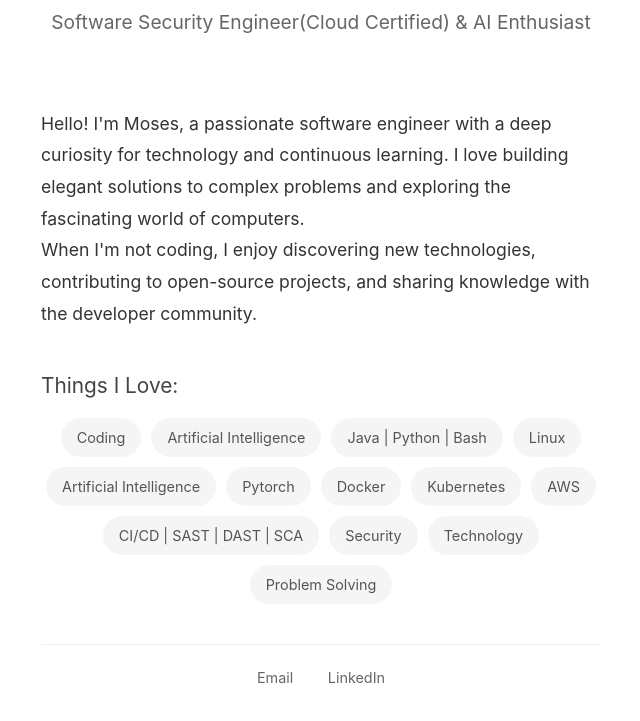
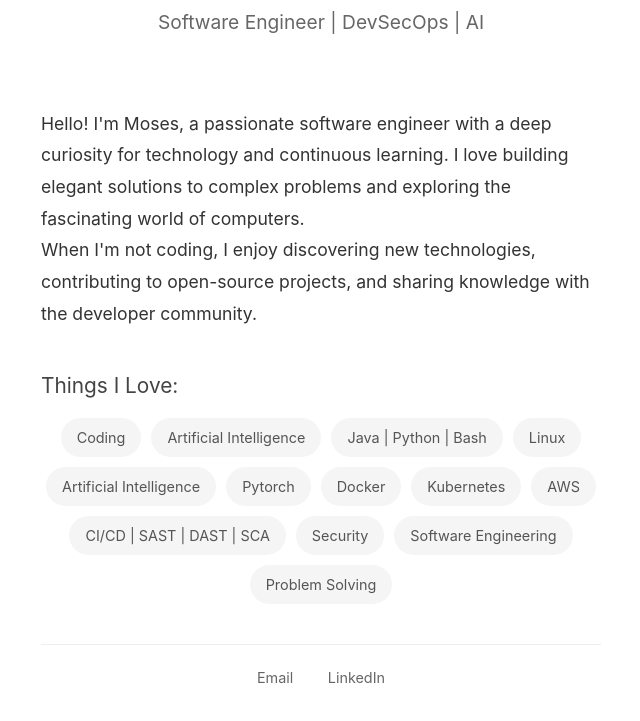
Before and after one commit to Moses-Omondi/engineer-blog, a plain HTML site: page index.html in a window 1280 px wide. Shown: the part 127-848 px from the top of the page, without its empty margins (319-959 px from the left). Drawn offline with Linux system fonts and the light colour scheme.

Commit message:
Title updated

```diff
--- a/index.html
+++ b/index.html
@@ -113,7 +113,7 @@
     <div class="container">
         <div class="profile">
             <h1>Moses Omondi</h1>
-            <p class="subtitle">Software Security Engineer(Cloud Certified) & AI Enthusiast</p>
+            <p class="subtitle">Software Engineer | DevSecOps | AI</p>
         </div>
 
         <div class="description">
@@ -139,7 +139,7 @@
                 <span class="hobby-tag">AWS</span>
                 <span class="hobby-tag">CI/CD | SAST | DAST | SCA</span>
                 <span class="hobby-tag">Security</span>
-                <span class="hobby-tag">Technology</span>
+                <span class="hobby-tag">Software Engineering</span>
                 <span class="hobby-tag">Problem Solving</span>
             </div>
         </div>
```
